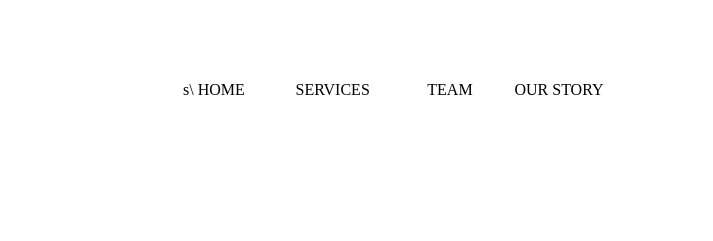
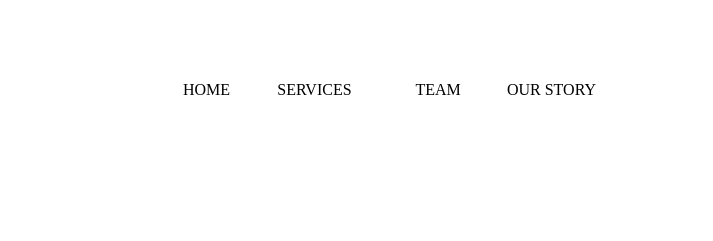
Before and after one commit to AnndyR6/Projekti-i-pare-ne-HTML, a plain HTML site: page p1.html in a window 1280 px wide. Shown: the top 241 px of the page, 344-1057 px from the left. Drawn offline with Linux system fonts and the light colour scheme.

Commit message:
E perfundova.

```diff
--- a/p1.html
+++ b/p1.html
@@ -11,7 +11,7 @@
                     <img src="assets/assets/img/logo.png" alt="logo" width="150px" >
                 </td>
                 <td>
-                    <p >s\
+                    <p >
                       HOME
                     </p>
                 </td>
```
